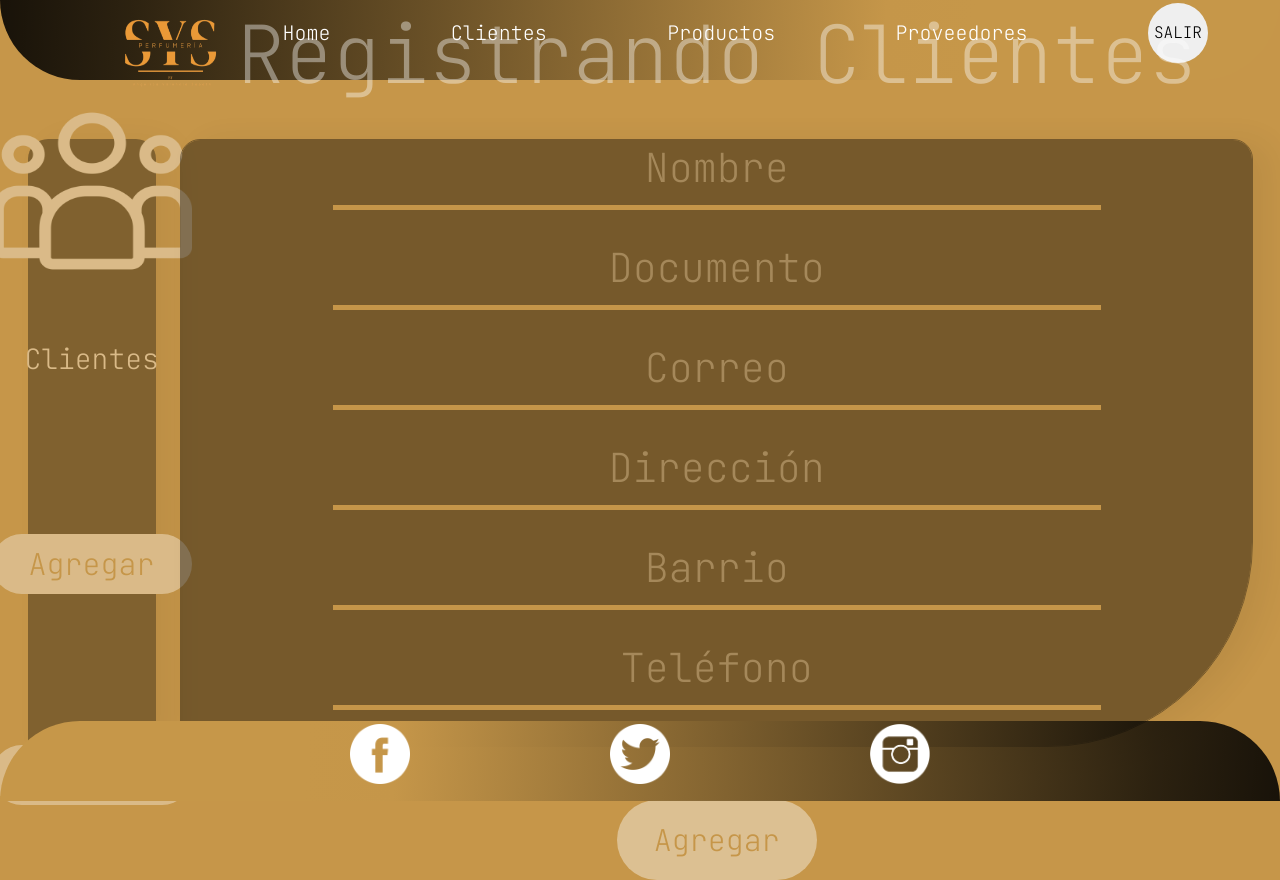
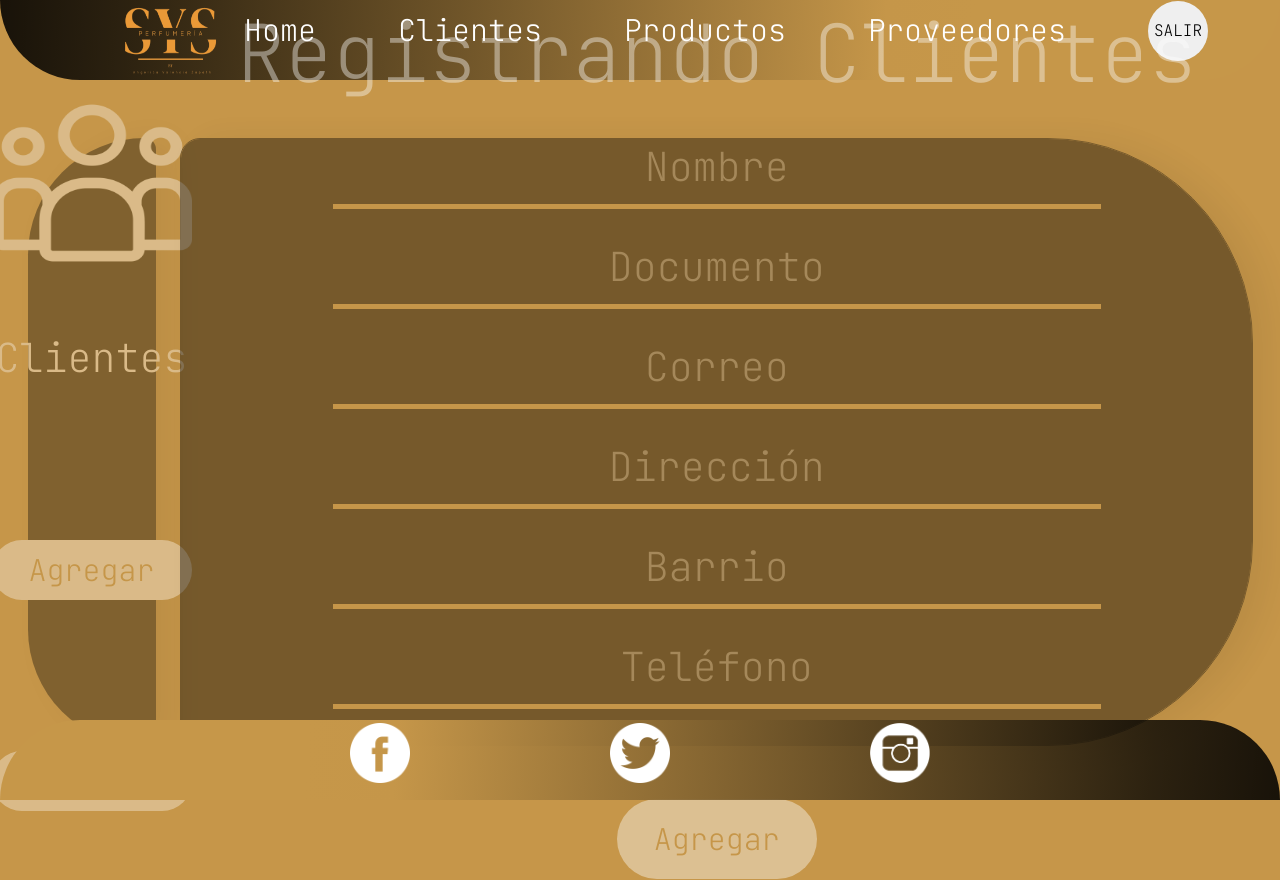
Before and after one commit to jhohan-val/Empresas_SYS, a React (Vite) app in the folder front-sys/: page /clientes in a window 1280 px wide. Built offline with nearby package versions, Linux system fonts and the light colour scheme.

Commit message:
Se cambia estilo del aside, tabla y registro

```diff
--- a/front-sys/src/components/Helpers/Asides/AsideClientes.jsx
+++ b/front-sys/src/components/Helpers/Asides/AsideClientes.jsx
@@ -7,7 +7,7 @@ const AsideClientes = () => {
         <section className="clientes">
             <aside className="aside-clientes">
                 <IconoClientes/>
-                <h3 class="h3Clientes">Clientes</h3>
+                <h3 class="h3clientes">Clientes</h3>
                 <BtnAgregar/>
                 <BtnVer/>
             </aside>
--- a/front-sys/src/components/Helpers/Asides/AsideProductos.jsx
+++ b/front-sys/src/components/Helpers/Asides/AsideProductos.jsx
@@ -7,7 +7,7 @@ const AsideProductos = () => {
         <section>
             <aside className="aside-productos">
                <IconoProductos/>
-                <h3>Productos</h3>
+                <h3 className="h3productos">Productos</h3>
                 <BtnAgregar/>
                 <BtnVer/>
             </aside>
--- a/front-sys/src/index.css
+++ b/front-sys/src/index.css
@@ -114,11 +114,12 @@ main {
 .logo{
   width: 50px;
   margin-left: 50px;
+  margin-top: -20px;
 }
 
 a {
   color: #ffffff;
-  font-size: 20px;
+  font-size: 30px;
   transition: 0.5s;
 }
 
@@ -259,36 +260,7 @@ a:active {
   transition: 0.6s ease-in-out all;
 }
 
-/*VISTA CLIENTES */
-
-.vista-clientes{
-  width: 96%;
-  height: 80vh;
-  margin-top: 1px;
-  display: flex;
-  justify-content: center;
-  justify-content: space-evenly;
- /*  background-color: aliceblue;   */
-}
-
-.aside-clientes{
-  width: 10vw;
-  height: 76vh;
-  display: flex;
-  align-items: center;
-  flex-direction: column;
-  justify-content: center;
-  background-color: #000000;
-  opacity: 0.35;
-  box-shadow: 18px 3px 34px #00000029;
-  border-radius: 20px 20px 0px 0px;
-  color: white;
-  margin: 8%;
-  gap: 10%;
-  margin-top: 58px;
-  margin-left: 2px;
-}
-
+/* BOTONES AGREGAR Y VER */
 .btn-agregar {
   width: 200px;
   height: 60px;
@@ -327,10 +299,44 @@ a:active {
   transition: 0.6s ease-in-out all;
 }
 
+/*VISTA CLIENTES */
+
+.vista-clientes{
+  width: 96%;
+  height: 80vh;
+  /* margin-top: 10px; */
+  display: flex;
+  justify-content: center;
+  justify-content: space-evenly;
+ /*  background-color: aliceblue;   */
+}
+
+.aside-clientes{
+  width: 10vw;
+  height: 76vh;
+  display: flex;
+  align-items: center;
+  flex-direction: column;
+  justify-content: center;
+  background-color: #000000;
+  opacity: 0.35;
+  box-shadow: 18px 3px 34px #00000029;
+  border-radius: 205px 20px 20px 205px;
+  color: white;
+  margin: 8%;
+  gap: 10%;
+  margin-top: 58px;
+  margin-left: 2px;
+}
+
 .icono-cliente {
   width: 200px;
   height: 200px;
   padding-top: 20px;
+}
+
+.h3clientes, .h3productos{
+  font-size: 40px;
 }
 
 .registro-clientes{
@@ -339,7 +345,7 @@ a:active {
   background: #000000 0% 0% no-repeat padding-box;
   box-shadow: 18px 3px 34px #00000029;
   border: 1px solid #000000;
-  border-radius: 20px 20px 205px 0px;
+  border-radius: 20px 205px 205px 20px;
   opacity: 0.4;
   display: flex;
   align-items: center;
```
